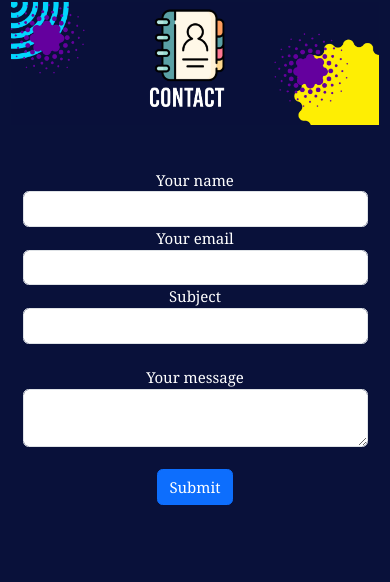
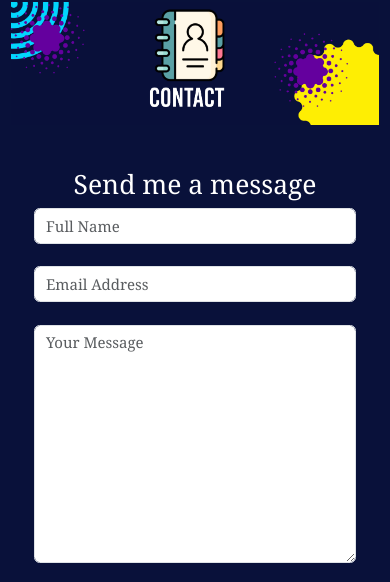
Before and after one commit to RobertoMonzon/cv, a plain HTML site: page index.html in a window 390 px wide. Shown: the part 9910-10492 px from the top of the page. Drawn offline with nearby package versions, Linux system fonts and the light colour scheme.

Commit message:
se corrige el formulario

```diff
--- a/index.html
+++ b/index.html
@@ -645,57 +645,30 @@
     <!--Formulario-->
     <div ><img src="images/banner-contact.jpg" alt="" class="banner" id="contact"></div>
     <div id="formulario" class="container-fluid text-center">
-      <div class="row">
-
-        <div class="col-md-12 mb-md-0 mb-5">
-            <form id="contact-form" name="contact-form" action="mail.php" method="POST">
-
-                <div class="row">
-
-                    <div class="col-md-4">
-                        <div class="md-form mb-0">
-                          <label for="name" class="">Your name</label>
-                            <input type="text" id="name" name="name" class="form-control">
-
+      <div class="container">
+        <h1>Send me a message</h1>
+        <form target="_blank" action="https://formsubmit.co/r.rivasmonzon@gmail.com" method="POST">
+          <div class="form-group">
+            <div class="form-row">
+              <div class="col">
+                <input type="text" name="name" class="form-control" placeholder="Full Name" required>
               </div>
-                    </div>
-
-                    <div class="col-md-4">
-                        <div class="md-form mb-0">
-                          <label for="name" class="">Your email</label>
-                            <input type="text" id="email" name="email" class="form-control">
-                        </div>
-                    </div>
-
-                    <div class="col-md-4">
-                      <div class="md-form mb-0">
-                        <label for="subject" class="">Subject</label>
-                          <input type="text" id="subject" name="subject" class="form-control">
+              <br>
+              <div class="col">
+                <input type="email" name="email" class="form-control" placeholder="Email Address" required>
               </div>
             </div>
           </div>
-
-                <div class="row">
-                    <div class="col-md-12">
-                        <div class="md-form">
           <br>
-                          <label for="message">Your message</label>
-                            <textarea type="text" id="message" name="message" rows="2" class="form-control md-textarea"></textarea>
+          <div class="form-group">
+            <textarea placeholder="Your Message" class="form-control" name="message" rows="10" required></textarea>
+          </div>
           <br>
-                        </div>
-                    </div>
+          <button type="submit" class="btn btn-lg btn-dark btn-block">Submit Form</button>
+        </form>
       </div>
 
-            </form>
 
-            <div class="text-center text-md-left">
-                <a class="btn btn-primary" onclick="document.getElementById('contact-form').submit();">Submit</a>
-            </div>
-            <div class="status"></div>
-        </div>
-        <!--Grid column-->
-
-    </div>
     </div>
     <!--Formulario-->
 
@@ -747,7 +720,10 @@
 
       }
 
+
+
     </script>
+
 
 
 
```
Lines whose indentation alone changed are shown as unchanged.
